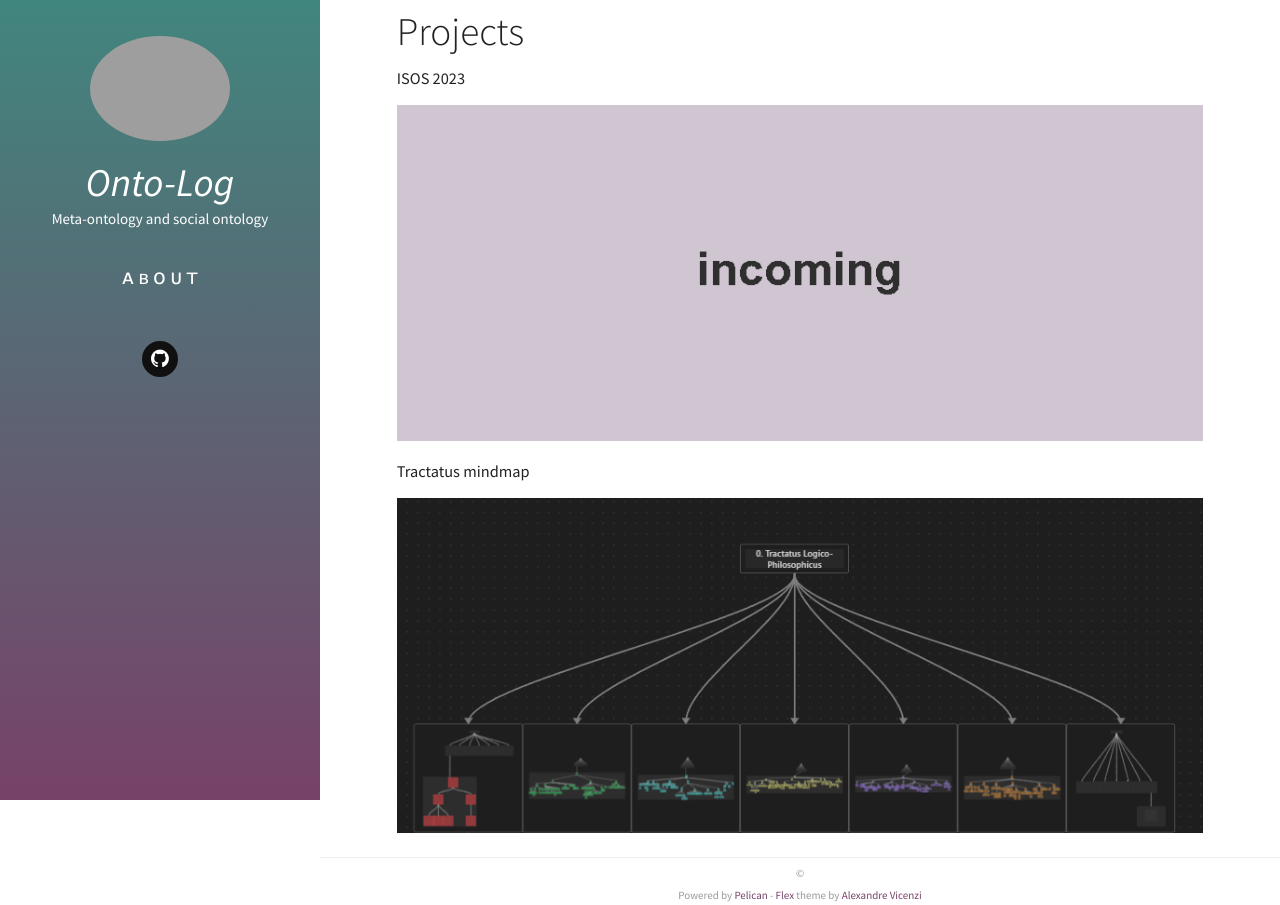
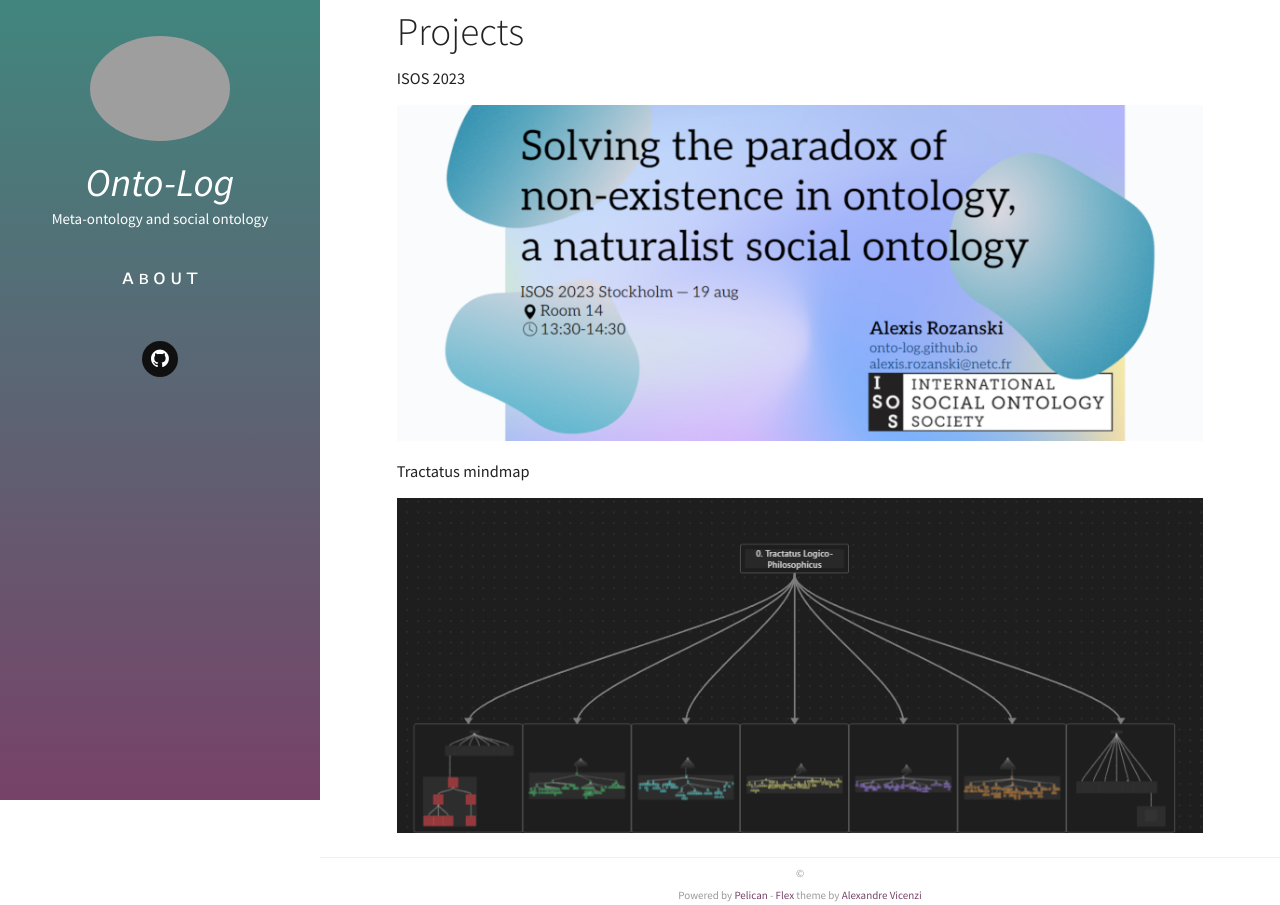
Before and after one commit to Onto-Log/onto-log.github.io, a plain HTML site: page index.html in a window 1280 px wide. Drawn offline with Linux system fonts and the light colour scheme; grey boxes are pictures that could not be loaded.

Commit message:
MaJ ISOS

```diff
--- a/index.html
+++ b/index.html
@@ -66,9 +66,9 @@
       <div>
         <p>ISOS 2023</p>
         <p><a href="https://github.com/Onto-Log/" target="_blank"><img
-          src="./pics/projects/incoming.png"
-          onmouseover="this.src='./pics/projects/incoming.png';"
-        onmouseout="this.src='./pics/projects/incoming.png';"/></a></p>
+          src="./pics/projects/ISOS.png"
+          onmouseover="this.src='./pics/projects/ISOS.png';"
+        onmouseout="this.src='./pics/projects/ISOS.png';"/></a></p>
 
         <p>Tractatus mindmap</p>
         <p><a href="https://github.com/Onto-Log/Tractatus-Markdowno-Obsidianicus" target="_blank"><img
```
Also changed, not shown: pics/projects/ISOS.png (added).
